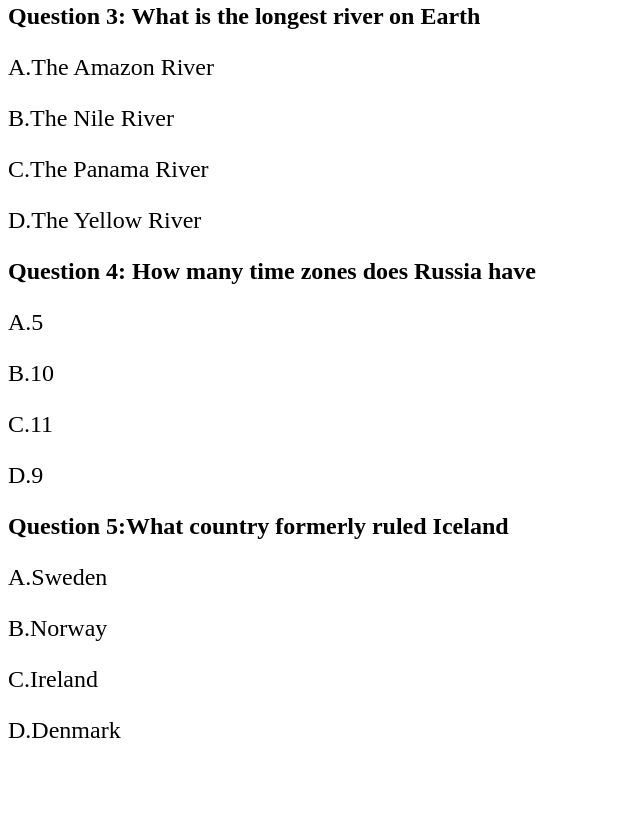
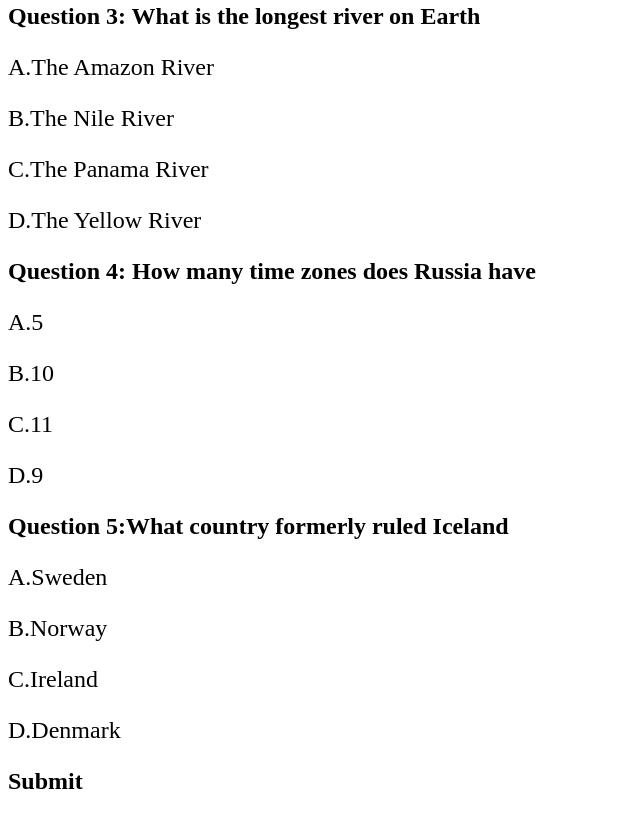
Before and after one commit to ZaydenF/Quiz-App, a plain HTML site: page index.html in a window 1280 px wide. Shown: the part 587-1402 px from the top of the page, without its empty margins (0-640 px from the left). Before the commit the page ends 1355 px from the top, so only its background shows below. Drawn offline with nearby package versions, Linux system fonts and the light colour scheme.

```diff
--- a/index.html
+++ b/index.html
@@ -33,6 +33,7 @@
 		<p> B.Norway </p>
 		<p> C.Ireland </p>
 		<p> D.Denmark </p>
+	<h2> Submit </h2>
 
 
 
```
